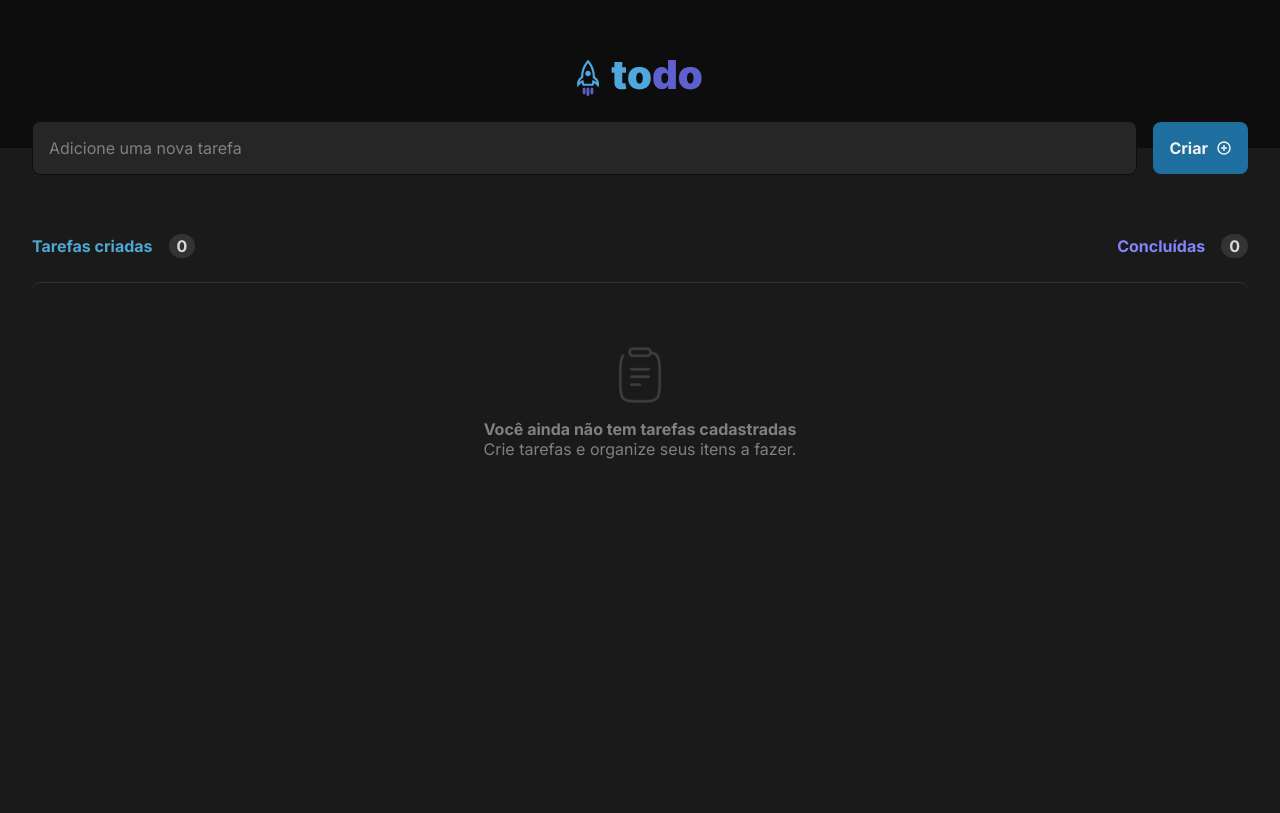
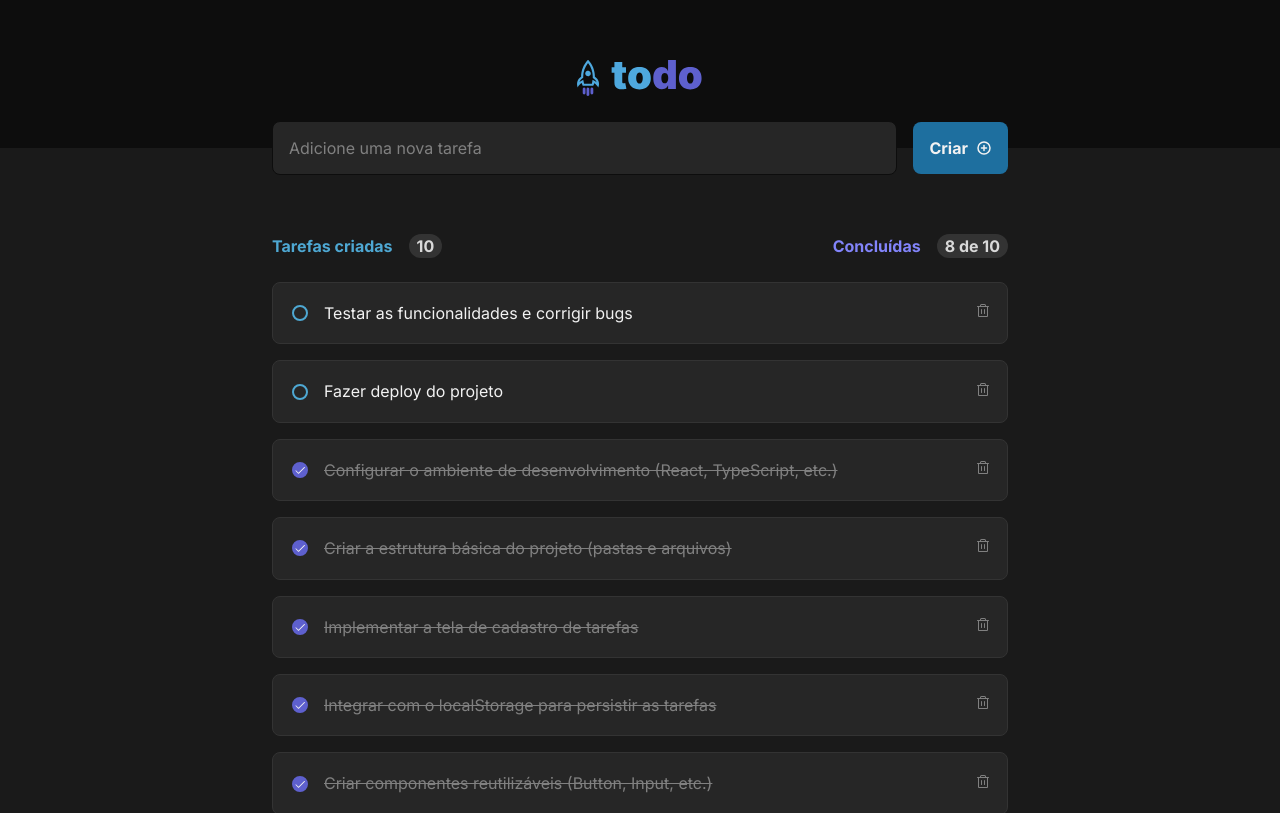
Before and after one commit to anaclaraaraujo/todaytask, a React (Vite) app: page / in a window 1280 px wide. Shown: the top 813 px of the page. Built offline with nearby package versions, Linux system fonts and the light colour scheme.

Commit message:
feat: create useTasks hook, add task examples, and implement task sorting

```diff
--- a/src/components/TaskItem/styles.module.css
+++ b/src/components/TaskItem/styles.module.css
@@ -37,10 +37,12 @@
   display: flex;
   align-items: center;
   justify-content: center;
+
 }
 
 .checkbox-unchecked {
   border: 2px solid var(--blue);
+  padding-right: 1rem;
 
   &:hover {
     background-color: rgba(30, 111, 159, 0.2);
--- /dev/null
+++ b/src/hook/useTasks.tsx
@@ -0,0 +1,77 @@
+import { useState, useEffect } from "react";
+import type { Task } from "../types/interface";
+
+export function useTasks() {
+  const [tasks, setTasks] = useState<Task[]>([]);
+
+  // tarefas iniciais de exemplo para o usuario
+  const initialTasks: Task[] = [
+    { id: 1, text: "Configurar o ambiente de desenvolvimento (React, TypeScript, etc.)", isChecked: true },
+    { id: 2, text: "Criar a estrutura básica do projeto (pastas e arquivos)", isChecked: true },
+    { id: 3, text: "Implementar a tela de cadastro de tarefas", isChecked: true },
+    { id: 4, text: "Integrar com o localStorage para persistir as tarefas", isChecked: true },
+    { id: 5, text: "Criar componentes reutilizáveis (Button, Input, etc.)", isChecked: true },
+    { id: 6, text: "Implementar a funcionalidade de marcar/desmarcar tarefas", isChecked: true },
+    { id: 7, text: "Adicionar a opção de remover tarefas", isChecked: true },
+    { id: 8, text: "Criar um contador de tarefas feitas e pendentes", isChecked: true },
+    { id: 9, text: "Testar as funcionalidades e corrigir bugs", isChecked: false },
+    { id: 10, text: "Fazer deploy do projeto", isChecked: false },
+  ];
+
+  // recupera as tarefas do localStorage
+  useEffect(() => {
+    const savedTasks = localStorage.getItem("tasks");
+    if (savedTasks) {
+      setTasks(JSON.parse(savedTasks));
+    } else {
+      setTasks(initialTasks);
+    }
+  }, []);
+
+  // salva as tarefas no localStorage quando o estado for alterado
+  useEffect(() => {
+    if (tasks.length > 0) {
+      localStorage.setItem('tasks', JSON.stringify(tasks));
+    }
+  }, [tasks])
+
+
+  // adiciona uma nova tarefa
+  function addTask(inputValue: string) {
+    if (!inputValue) return;
+
+    const newTask: Task = {
+      id: new Date().getTime(),
+      text: inputValue,
+      isChecked: false
+    }
+
+    setTasks((state) => [...state, newTask]);
+  }
+
+
+  // remove uma tarefa
+  function removeTask(id: number) {
+    const filteredTasks = tasks.filter((task) => task.id !== id)
+    if (!confirm('Deseja mesmo apagar essa tarefa?')) return;
+    setTasks(filteredTasks);
+  }
+
+  // altera o status da tarefa (checked ou unchecked)
+  function toggleTaskStatus(id: number, value: boolean) {
+    const updatedTasks = tasks.map((task) => {
+      if (task.id === id) {
+        return { ...task, isChecked: value };
+      }
+      return task;
+    });
+    setTasks(updatedTasks);
+  }
+
+  return {
+    tasks,
+    addTask,
+    removeTask,
+    toggleTaskStatus,
+  }
+}
--- a/src/page/Task/index.tsx
+++ b/src/page/Task/index.tsx
@@ -4,59 +4,29 @@ import { Header } from "../../components/Header";
 import { Input } from "../../components/Input";
 import { TaskItem } from "../../components/TaskItem";
 import { TaskStatus } from "../../components/TaskStatus";
-import styles from './styles.module.css';
 import { PlusCircle } from "@phosphor-icons/react";
 import { NoTasks } from "../../components/NoTasks";
+import { useTasks } from "../../hook/useTasks";
+
 import type { Task } from "../../types/interface";
+
+import styles from './styles.module.css';
 
 
 export function Task() {
-  const [tasks, setTasks] = useState<Task[]>([]);
   const [inputValue, setInputValue] = useState('');
+  const { tasks, addTask, removeTask, toggleTaskStatus } = useTasks();
 
   const checkedTasksCounter = tasks.reduce((prevValue, currentTask) => {
     if (currentTask.isChecked) {
       return prevValue + 1;
     }
-
-    return prevValue
-  }, 0)
+    return prevValue;
+  }, 0);
 
   function handleAddTask() {
-    if (!inputValue) {
-      return;
-    }
-
-    const newTask: Task = {
-      id: new Date().getTime(),
-      text: inputValue,
-      isChecked: false
-    }
-
-    setTasks((state) => [...state, newTask]);
+    addTask(inputValue);
     setInputValue('');
-  }
-
-
-  function handleRemoveTask(id: number) {
-    const filteredTasks = tasks.filter((task) => task.id !== id)
-
-    if (!confirm('Deseja mesmo apagar essa tarefa?')) {
-      return;
-    }
-
-    setTasks(filteredTasks);
-  }
-
-  function handleToggleTask({ id, value }: { id: number; value: boolean }) {
-    const updatedTasks = tasks.map((task) => {
-      if (task.id === id) {
-        return { ...task, isChecked: value }
-      }
-      return { ...task }
-    })
-
-    setTasks(updatedTasks)
   }
 
   return (
@@ -82,20 +52,22 @@ export function Task() {
           />
           {tasks.length > 0 ? (
             <div>
-              {tasks.map((task) => (
-                <TaskItem
-                  key={task.id}
-                  data={task}
-                  removeTask={handleRemoveTask}
-                  toggleTaskStatus={handleToggleTask}
-                />
-              ))}
+              {tasks
+                .sort((a, b) => (a.isChecked === b.isChecked ? 0 : a.isChecked ? 1 : -1))
+                .map((task) => (
+                  <TaskItem
+                    key={task.id}
+                    data={task}
+                    removeTask={removeTask}
+                    toggleTaskStatus={(args) => toggleTaskStatus(args.id, args.value)}
+                  />
+                ))}
             </div>
           ) : (
             <NoTasks />
           )}
         </div>
       </section>
-    </ main>
-  )
+    </main>
+  );
 }
--- a/src/page/Task/styles.module.css
+++ b/src/page/Task/styles.module.css
@@ -1,7 +1,7 @@
 .content {
   max-width: 121.6rem;
   width: 100%;
-  margin: 0 auto;
+  margin: 0 auto 3.2rem;
 }
 
 .taskInfoContainer {
@@ -29,18 +29,16 @@
   }
 }
 
-@media (max-width: 1024px) {
+@media (max-width: 1440px) {
   .content {
     max-width: 73.6rem;
-    width: 100%;
-    margin: 0 auto;
   }
 }
+
 
 @media (max-width: 600px) {
   .content {
     width: 100%;
-    margin: 0 auto;
     padding: 0 2rem;
   }
 }
```
